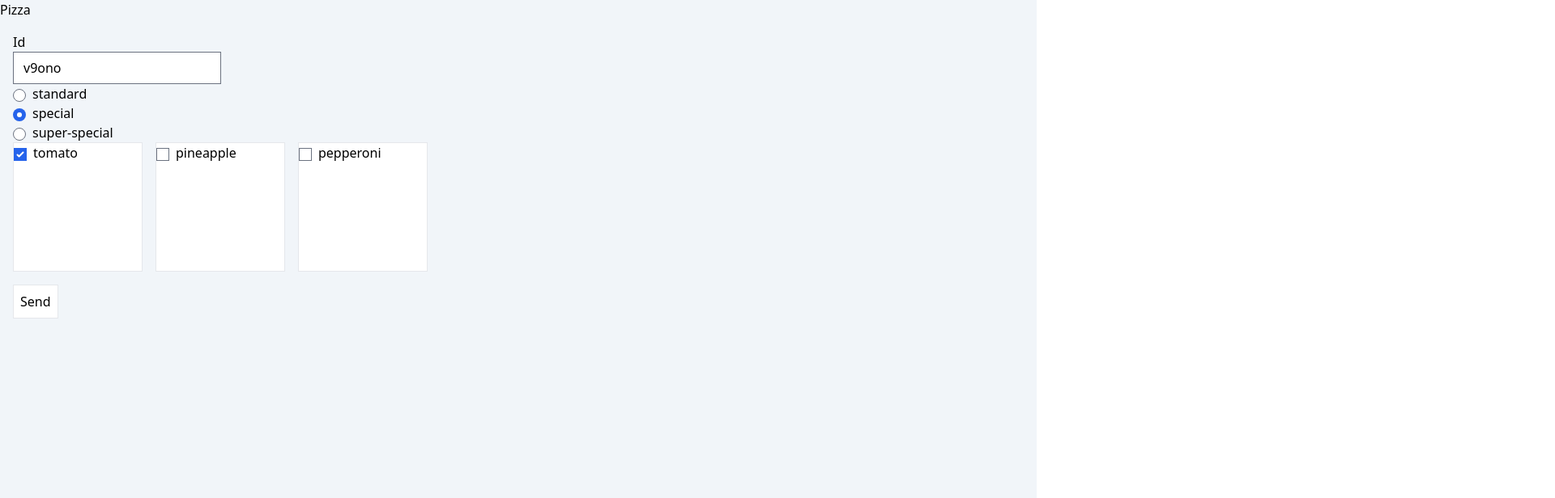
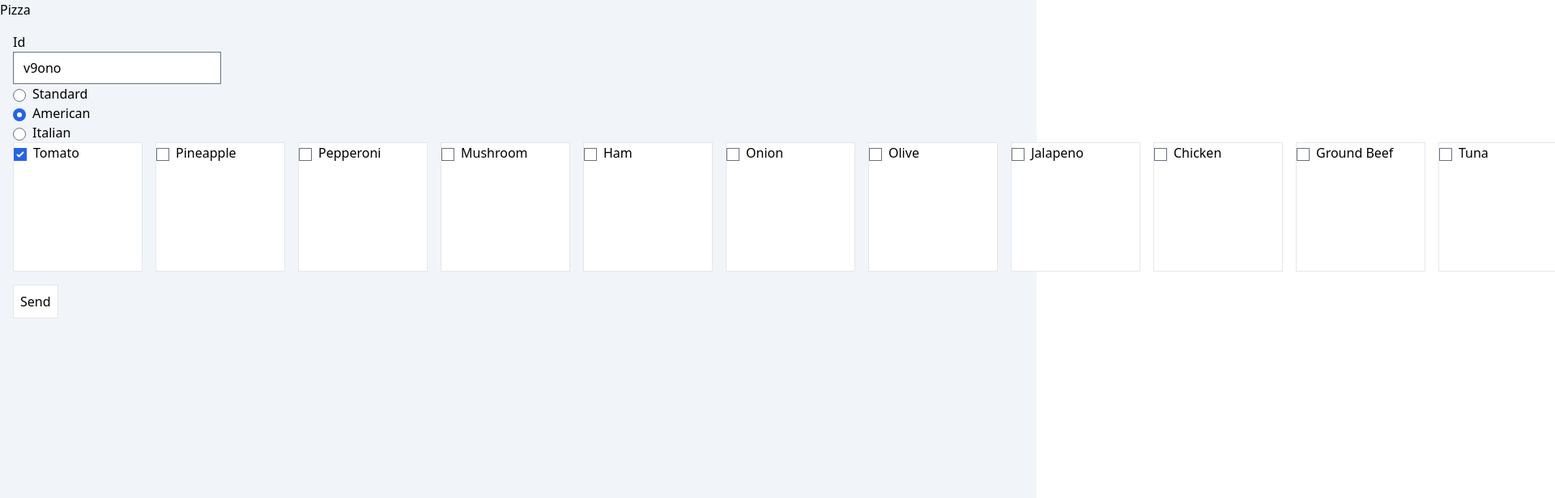
Before and after one commit to maurer2/run-types-run, a Next.js app: page /pizza in a window 1280 px wide. Shown: the top 616 px of the page at 81% size, 1920 px wide, since content can reach past the window. Built offline with nearby package versions, Linux system fonts and the light colour scheme.

Commit message:
Extended schema and renamed ingredients to toppings

```diff
--- a/pages/api/pizza.ts
+++ b/pages/api/pizza.ts
@@ -6,8 +6,9 @@ import type { FormValues as PizzaValidationSchema } from '../pizza/types';
 export default function handler(req: NextApiRequest, res: NextApiResponse<PizzaValidationSchema>) {
   const data: PizzaValidationSchema = {
     id: faker.random.alphaNumeric(5),
-    selectedDough: 'special',
-    selectedIngredients: ['tomato'],
+    priceRangeClass: 'Standard',
+    selectedDough: 'American',
+    selectedToppings: ['Tomato'],
   };
 
   res.status(200).json(data);
--- a/pages/pizza/constants.ts
+++ b/pages/pizza/constants.ts
@@ -1,7 +1,29 @@
-export const INGREDIENTS = [
-  'tomato',
-  'pineapple',
-  'pepperoni',
+import type { TOPPINGSMAP } from './types';
+
+// #region PRICE_RANGE_CLASS
+export const PRICE_RANGE_CLASS = ['Budget', 'Standard', 'Deluxe'] as const satisfies readonly string[];
+// #endregion
+
+// #region TOPPINGS
+export const TOPPINGS = [
+  'Tomato',
+  'Pineapple',
+  'Pepperoni',
+  'Mushroom',
+  'Ham',
+  'Onion',
+  'Olive',
+  'Jalapeno',
+  'Chicken',
+  'Ground Beef',
+  'Tuna',
 ] as const satisfies readonly string[];
 
-export const DOUGH = ['standard', 'special', 'super-special'] as const satisfies readonly string[];
+export const TOPPINGS_MAP: TOPPINGSMAP = Object.fromEntries(
+  TOPPINGS.map((topping) => [topping.toLocaleUpperCase, topping]),
+) satisfies TOPPINGSMAP;
+// #endregion
+
+// #region DOUGH
+export const DOUGH = ['Standard', 'American', 'Italian'] as const satisfies readonly string[];
+// #endregion
--- a/pages/pizza/index.tsx
+++ b/pages/pizza/index.tsx
@@ -7,7 +7,7 @@ import UncontrolledInput from './UncontrolledInput';
 
 import UncontrolledRadioCheckbox from './UncontrolledRadioCheckbox';
 
-import { INGREDIENTS, DOUGH } from './constants';
+import { TOPPINGS, DOUGH } from './constants';
 import { pizzaValidationSchema } from './validation';
 
 import type { FormValues } from './types';
@@ -26,7 +26,7 @@ const Pizza: NextPage = () => {
     defaultValues: {
       id: '',
       selectedDough: DOUGH[1],
-      selectedIngredients: [],
+      selectedToppings: [],
     },
     resolver: zodResolver(pizzaValidationSchema),
   });
@@ -80,18 +80,18 @@ const Pizza: NextPage = () => {
           ))}
 
           <ul className="grid grid-flow-col auto-cols-min gap-4">
-            {INGREDIENTS.map((ingredient, index) => (
-              <li key={ingredient} className="w-40 h-40 border bg-white">
+            {Object.entries(TOPPINGS).map(([toppingKey, toppingValue], index, arr) => (
+              <li key={toppingKey} className="w-40 h-40 border bg-white">
                 <UncontrolledRadioCheckbox
-                  htmlLabel={ingredient}
+                  htmlLabel={toppingValue}
                   type="checkbox"
-                  value={ingredient}
-                  error={errors.selectedIngredients as FieldError | undefined} // todo
-                  {...register('selectedIngredients')}
+                  value={toppingValue}
+                  error={errors.selectedToppings as FieldError | undefined} // todo
+                  {...register('selectedToppings')}
                 />
-                {index === INGREDIENTS.length - 1 && Boolean(errors.selectedIngredients) && (
+                {index === arr.length - 1 && Boolean(errors.selectedToppings) && (
                   <p className="mt-2 text-red-500">
-                    {errors.selectedIngredients?.message ?? 'Generic error'}
+                    {errors.selectedToppings?.message ?? 'Generic error'}
                   </p>
                 )}
               </li>
--- a/pages/pizza/types.ts
+++ b/pages/pizza/types.ts
@@ -1,10 +1,16 @@
-import type { INGREDIENTS, DOUGH } from './constants';
+import type { PRICE_RANGE_CLASS, TOPPINGS, DOUGH } from './constants';
 
-type Ingredients = typeof INGREDIENTS[number];
+type PriceRangeClass = typeof PRICE_RANGE_CLASS[number]
+type Toppings = typeof TOPPINGS[keyof typeof TOPPINGS];
 type Dough = typeof DOUGH[number];
+
+export type TOPPINGSMAP = {
+  readonly [K in typeof TOPPINGS[number] as Uppercase<K>]: K;
+};
 
 export type FormValues = {
   id: string;
+  priceRangeClass: PriceRangeClass,
   selectedDough: Dough;
-  selectedIngredients: Ingredients[];
+  selectedToppings: Toppings[];
 };
--- a/pages/pizza/validation.ts
+++ b/pages/pizza/validation.ts
@@ -1,14 +1,25 @@
-// eslint-disable-next-line import/no-extraneous-dependencies
 import { z } from 'zod';
+
 import type { FormValues } from './types';
-import { DOUGH, INGREDIENTS } from './constants';
+import { PRICE_RANGE_CLASS, DOUGH, TOPPINGS } from './constants';
 
 export const pizzaValidationSchema = z.object({
+  // #region id
   id: z
     .string()
     .min(1, { message: 'id should not be empty' })
     .min(5, { message: 'id should contain at least 5 characters' }),
+  // #endregion
 
+  // #region priceRangeClass
+  priceRangeClass: z.union([
+    z.literal(PRICE_RANGE_CLASS[0]),
+    z.literal(PRICE_RANGE_CLASS[1]),
+    ...PRICE_RANGE_CLASS.slice(2).map((priceRangeClass) => z.literal(priceRangeClass)),
+  ]),
+  // #endregion
+
+  // #region selectedDough
   selectedDough: z
     // https://stackoverflow.com/questions/74921458/does-zod-have-something-equivalent-to-yups-oneof/74921781#74921781
     .union([
@@ -16,14 +27,12 @@ export const pizzaValidationSchema = z.object({
       z.literal(DOUGH[1]),
       ...DOUGH.slice(2).map((dough) => z.literal(dough)),
     ]),
+  // #endregion
 
-  selectedIngredients: z
-    .array(
-      z.union([
-        z.literal(INGREDIENTS[0]),
-        z.literal(INGREDIENTS[1]),
-        ...INGREDIENTS.slice(2).map((ingredient) => z.literal(ingredient)),
-      ]),
-    )
-    .min(1, { message: 'At least 1 ingredient should be selected' }),
+  // #region selectedToppings
+  selectedToppings: z
+    .array(z.enum(TOPPINGS))
+    .min(1, { message: 'At least 1 topping should be selected' })
+    .max(TOPPINGS.length, { message: 'All toppings have been selected already' }),
+  // #endregion
 }) satisfies z.ZodType<FormValues>; // https://github.com/colinhacks/zod/issues/1495#issuecomment-1339832685
```
